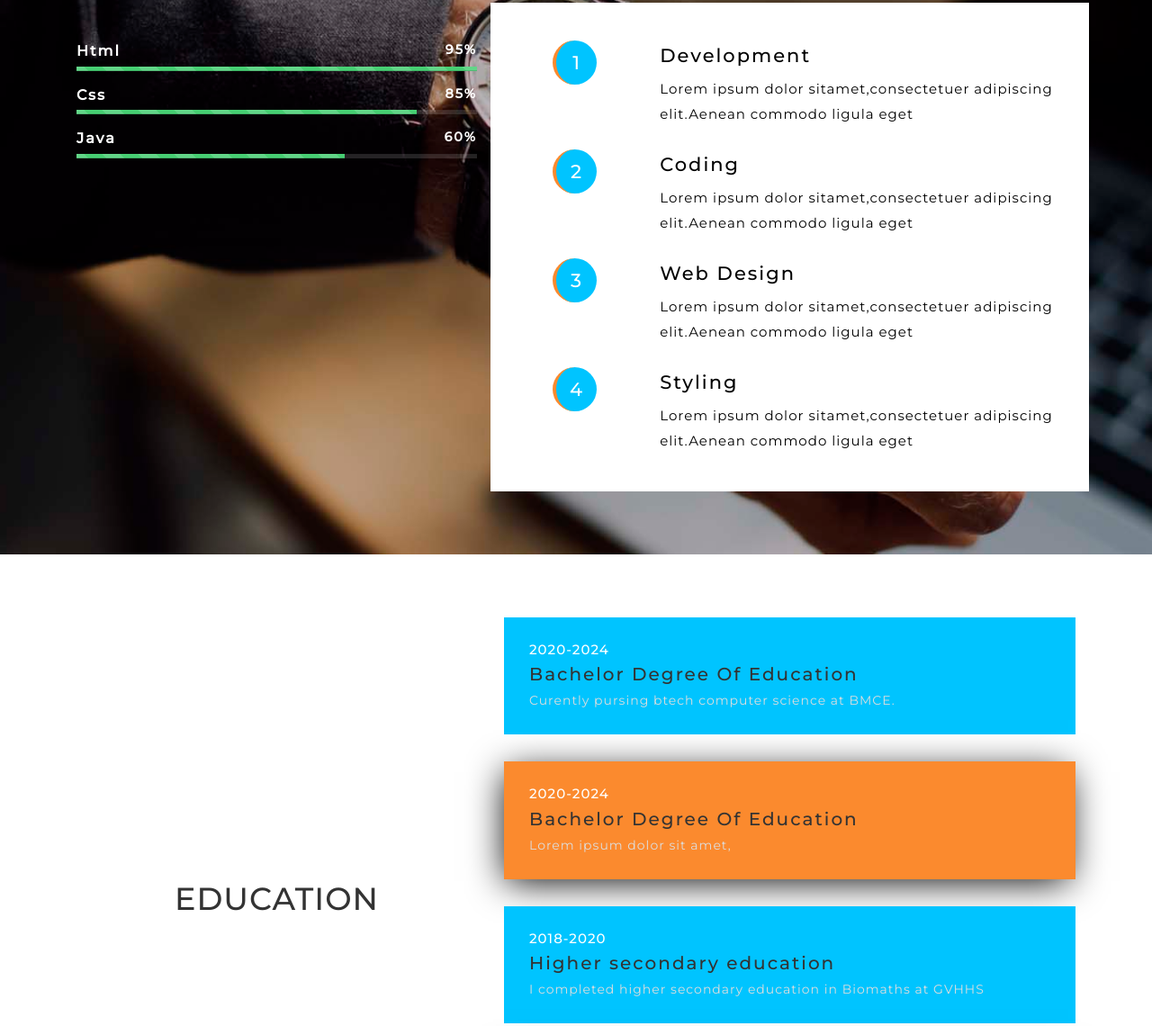
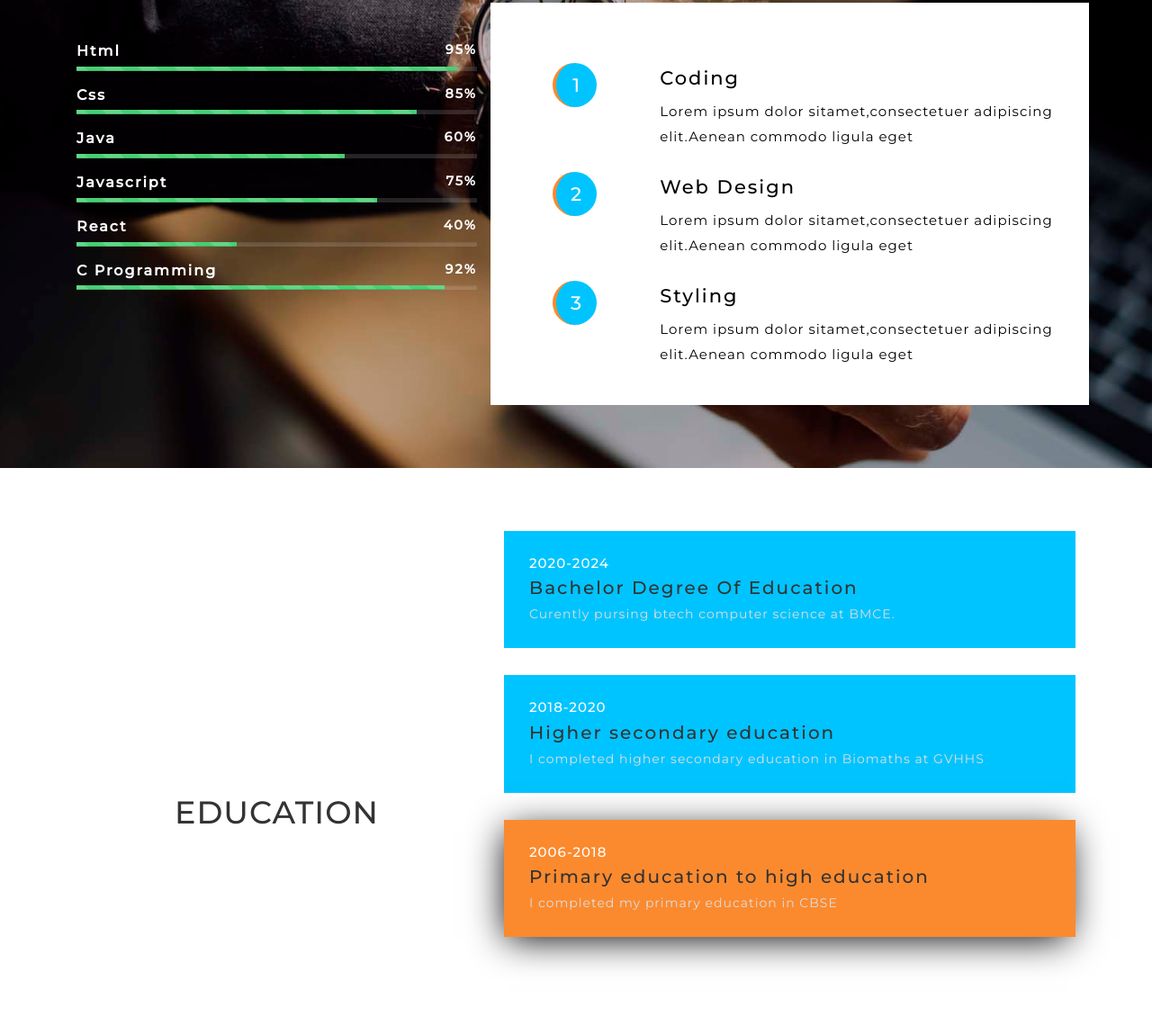
Before and after one commit to Neethuharii/personal-website, a plain HTML site: page index.html in a window 1280 px wide. Shown: the part 1941-3081 px from the top of the page at 90% size. Drawn offline with Linux system fonts and the light colour scheme.

Commit message:
created a personal website

```diff
--- a/index.html
+++ b/index.html
@@ -68,10 +68,11 @@ Smartphone Compatible web template, free webdesigns for Nokia, Samsung, LG, Sony
 			<nav>
 				<ul>
 					<li><a href="#index.html" class="scroll">Home</a></li>
-					<li><a href="#about" class="scroll" >About</a></li>
-
-					<li><a href="#gallery" class="scroll" >Gallery</a></li>
-					<li><a href="#contact" class="scroll" >Contact</a></li>
+					<li><a href="#about" class="scroll">About</a></li>
+					<li><a href="#services" class="scroll">Services</a></li>
+					<li><a href="#education" class="scroll">Education</a></li>
+					<li><a href="#gallery" class="scroll">Gallery</a></li>
+					<li><a href="#contact" class="scroll">Contact</a></li>
 
 				</ul>
 			</nav>
@@ -247,7 +248,7 @@ Smartphone Compatible web template, free webdesigns for Nokia, Samsung, LG, Sony
 			<div class="w3l_about_bottom_grid_right bar-grids">
 				<h6>Html<span> 95% </span></h6>
 				<div class="progress">
-					<div class="progress-bar progress-bar-striped active" style="width: 100%">
+					<div class="progress-bar progress-bar-striped active" style="width: 95%">
 					</div>
 				</div>
 				<div class="mid-bar">
@@ -262,15 +263,48 @@ Smartphone Compatible web template, free webdesigns for Nokia, Samsung, LG, Sony
 					<div class="progress-bar progress-bar-striped active" style="width: 67%">
 					</div>
 				</div>
+
+				<div class="mid-bar">
+				<h6>Javascript<span> 75% </span></h6>
+				<div class="progress">
+					<div class="progress-bar progress-bar-striped active" style="width: 75%">
+					</div>
+				</div>
+
 			</div>
+			<div class="mid-bar">
+				<h6>React<span> 40% </span></h6>
+				<div class="progress">
+					<div class="progress-bar progress-bar-striped active" style="width: 40%">
+					</div>
+				</div>
+			</div>
+			<div class="mid-bar">
+				<h6>C Programming<span> 92% </span></h6>
+				<div class="progress">
+					<div class="progress-bar progress-bar-striped active" style="width: 92%">
+					</div>
+				</div>
+
+			</div>
+
+</div>
 </div>
 			<div class="col-md-7 my-ser-left">
 <div class="white-shadow">
+
+
+
+
+
+						<div class="clearfix"> </div>
+					</div>
+					<div class="white-shadow">
 			 <div class=" col-md-3 col-sm-3 col-xs-3 service-num-left">
 			   <h6>1</h6>
 			   </div>
 			   <div class="col-md-9 col-sm-9 col-xs-9 service-info-left">
-			   <h4>Development</h4>
+			   <h4>coding</h4>
 			   <p>Lorem ipsum dolor sitamet,consectetuer
 				adipiscing elit.Aenean commodo ligula eget</p>
 			   </div>
@@ -281,17 +315,6 @@ Smartphone Compatible web template, free webdesigns for Nokia, Samsung, LG, Sony
 			   <h6>2</h6>
 			   </div>
 			   <div class="col-md-9 col-sm-9 col-xs-9 service-info-left">
-			   <h4>coding</h4>
-			   <p>Lorem ipsum dolor sitamet,consectetuer
-				adipiscing elit.Aenean commodo ligula eget</p>
-			   </div>
-						<div class="clearfix"> </div>
-					</div>
-					<div class="white-shadow">
-			 <div class=" col-md-3 col-sm-3 col-xs-3 service-num-left">
-			   <h6>3</h6>
-			   </div>
-			   <div class="col-md-9 col-sm-9 col-xs-9 service-info-left">
 			   <h4>Web Design</h4>
 			   <p>Lorem ipsum dolor sitamet,consectetuer
 				adipiscing elit.Aenean commodo ligula eget</p>
@@ -299,7 +322,7 @@ Smartphone Compatible web template, free webdesigns for Nokia, Samsung, LG, Sony
 						<div class="clearfix"> </div>
 					</div><div class="white-shadow">
 			 <div class=" col-md-3 col-sm-3 col-xs-3 service-num-left">
-			   <h6>4</h6>
+			   <h6> 3</h6>
 			   </div>
 			   <div class="col-md-9 col-sm-9 col-xs-9 service-info-left">
 			   <h4>styling</h4>
@@ -327,11 +350,7 @@ Smartphone Compatible web template, free webdesigns for Nokia, Samsung, LG, Sony
 		<h5>Bachelor Degree Of Education</h5>
 		<p>Curently pursing btech computer science at BMCE.</p>
 		</div>
-		<div class="edu-right back-shadow clr-green">
-				<h6>2020-2024</h6>
-		<h5>Bachelor Degree Of Education</h5>
-		<p>Lorem ipsum dolor sit amet,</p>
-		</div>
+
 
 		<div class="edu-right ">
 				<h6>2018-2020</h6>
@@ -495,8 +514,8 @@ Smartphone Compatible web template, free webdesigns for Nokia, Samsung, LG, Sony
 					</ul>
 				</div>
 
-		<p>© 2022 Intro. All Rights Reserved | Design by <a href="http://w3layouts.com/" target="_blank"> W3layouts </a></p>
-	</footer>
+
+					<p>© 2022.All Rights Reserved </p>
 	<!--js working-->
 	<script src='js/jquery-2.2.3.min.js'></script>
 	<script src="js/bootstrap.js"></script>
```
